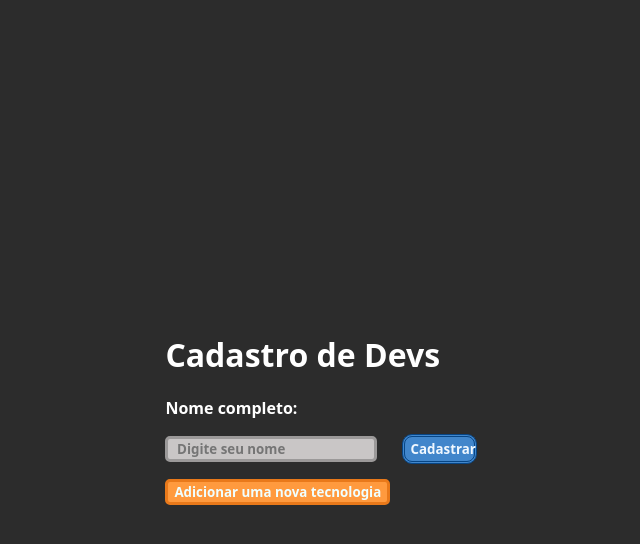
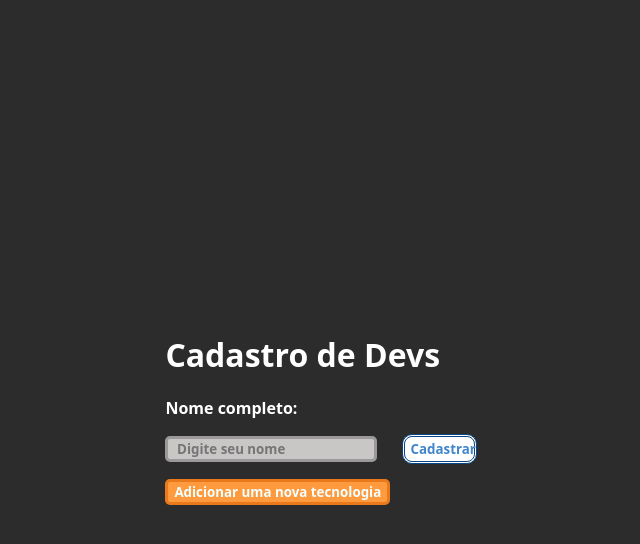
Before and after one commit to gMarinhum085/cadastro-de-devs, a plain HTML site: page index.html in a window 1280 px wide. In both pictures the pointer is over the button "Cadastrar". Shown: the whole page, without its empty margins (327-967 px from the left). Drawn offline with Linux system fonts and the light colour scheme.

Commit message:
Update style.css

```diff
--- a/src/style/style.css
+++ b/src/style/style.css
@@ -25,11 +25,22 @@ body{
 
 }
 
+.cadastrar:hover{
+    background-color: rgb(255, 255, 255);
+    color: rgb(65, 134, 203);
+}
+
 input{
     border: 3px solid #9b9999;
     border-radius: 5px;
     background-color: #c9c6c6;
     font-weight: bold;
+}
+
+
+input:hover{
+    background-color: #ffffff;
+
 }
 
 button{
```
